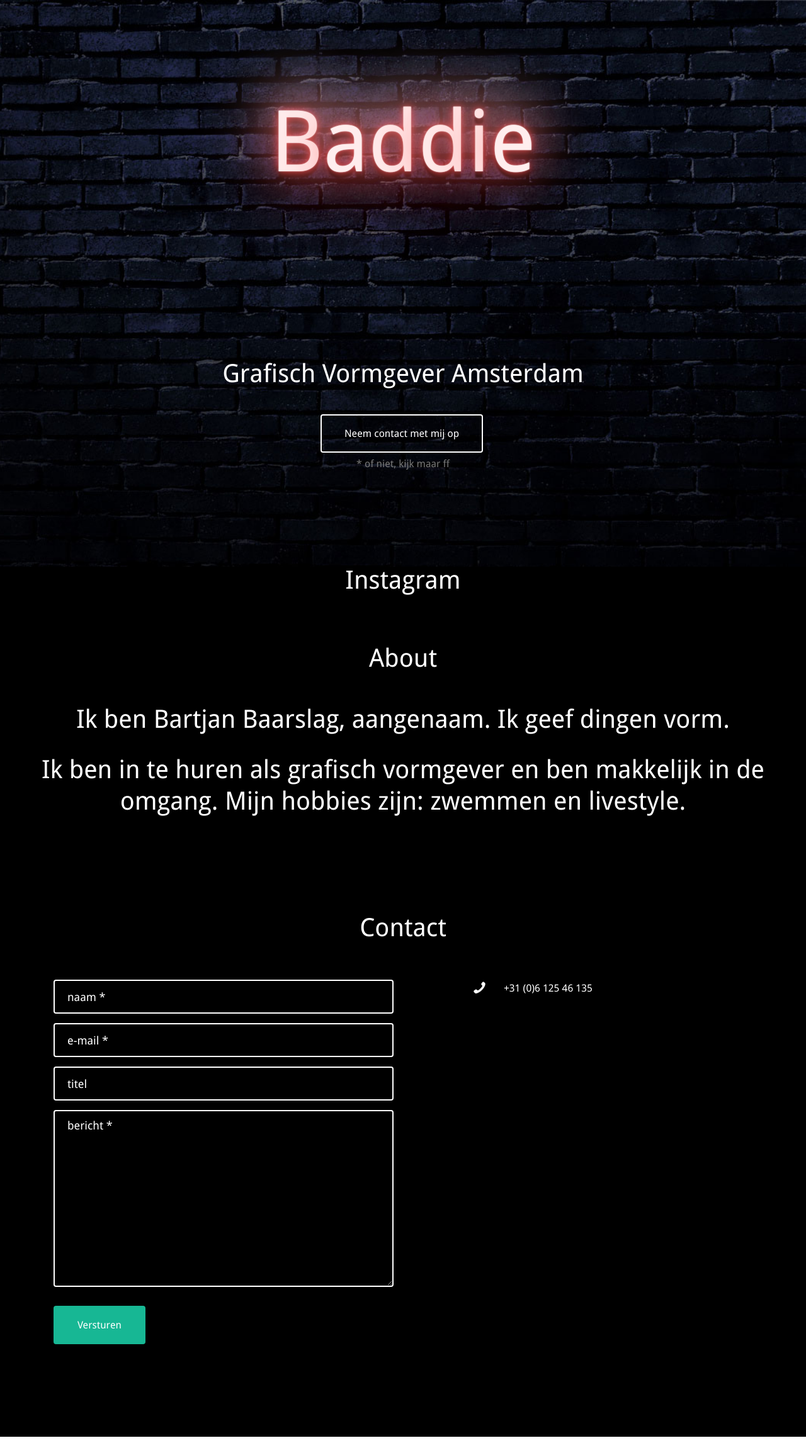
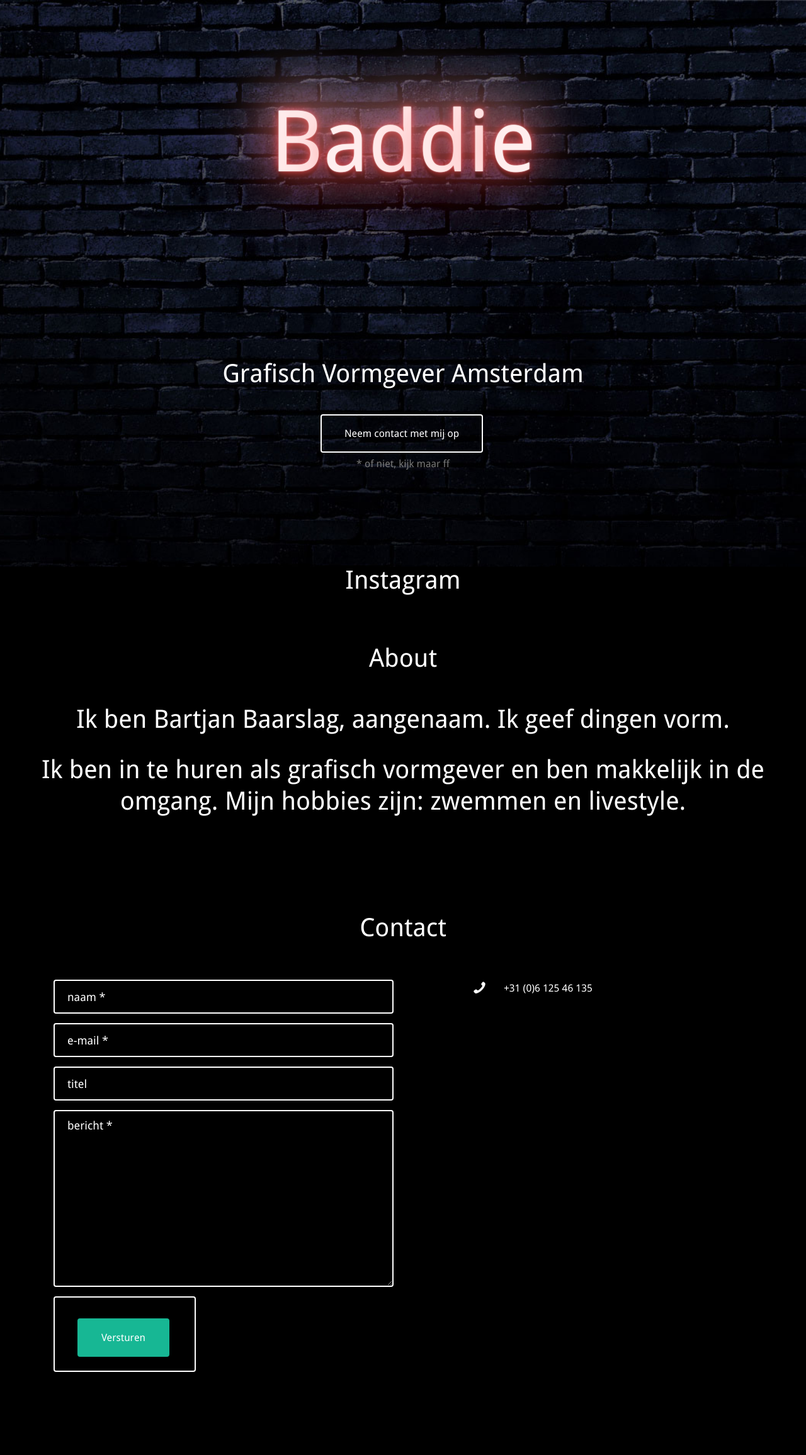
Before and after one commit to apsweb/baddie, a Jekyll site: the page built from index.md, in a window 1280 px wide. Shown: the whole page at 63% size. Built offline with Jekyll 4.4.1, drawn with Linux system fonts in a browser that asks for light colours; some web fonts are replaced; before the commit the page ends 2282 px from its top, so only the background shows below that.

Commit message:
Updated '_includes/contact.html' via CloudCannon

```diff
--- a/_includes/contact.html
+++ b/_includes/contact.html
@@ -70,7 +70,7 @@
 						{% endif %}
 
 						{% if item.input_type == 'submit' %}
-						<div class="form-group">
+						<div class="form-group btn btn-white btn-lg btn-outline editable">
 							<input type="{{ item.input_type }}" value="{{ item.placeholder }}" class="btn btn-primary btn-lg" />
 						</div>
 						{% endif %}
```
